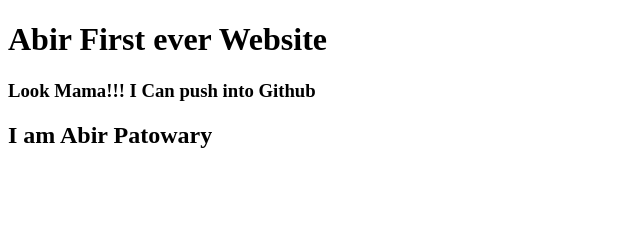
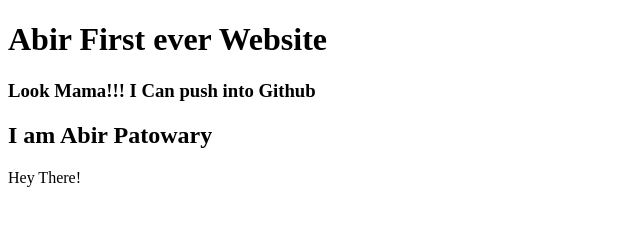
Before and after one commit to AbirPatowary/Abir-first-website, a plain HTML site: page index.html in a window 1280 px wide. Shown: the full height of the page, 0-640 px from the left. Drawn offline with Linux system fonts and the light colour scheme.

Commit message:
finally sending

```diff
--- a/index.html
+++ b/index.html
@@ -10,5 +10,8 @@
     <h1>Abir First ever Website</h1>
     <h3>Look Mama!!! I Can push into Github</h3>
     <h2>I am Abir Patowary</h2>
+    <div>
+        <p>Hey There!</p>
+    </div>
 </body>
 </html>
```
